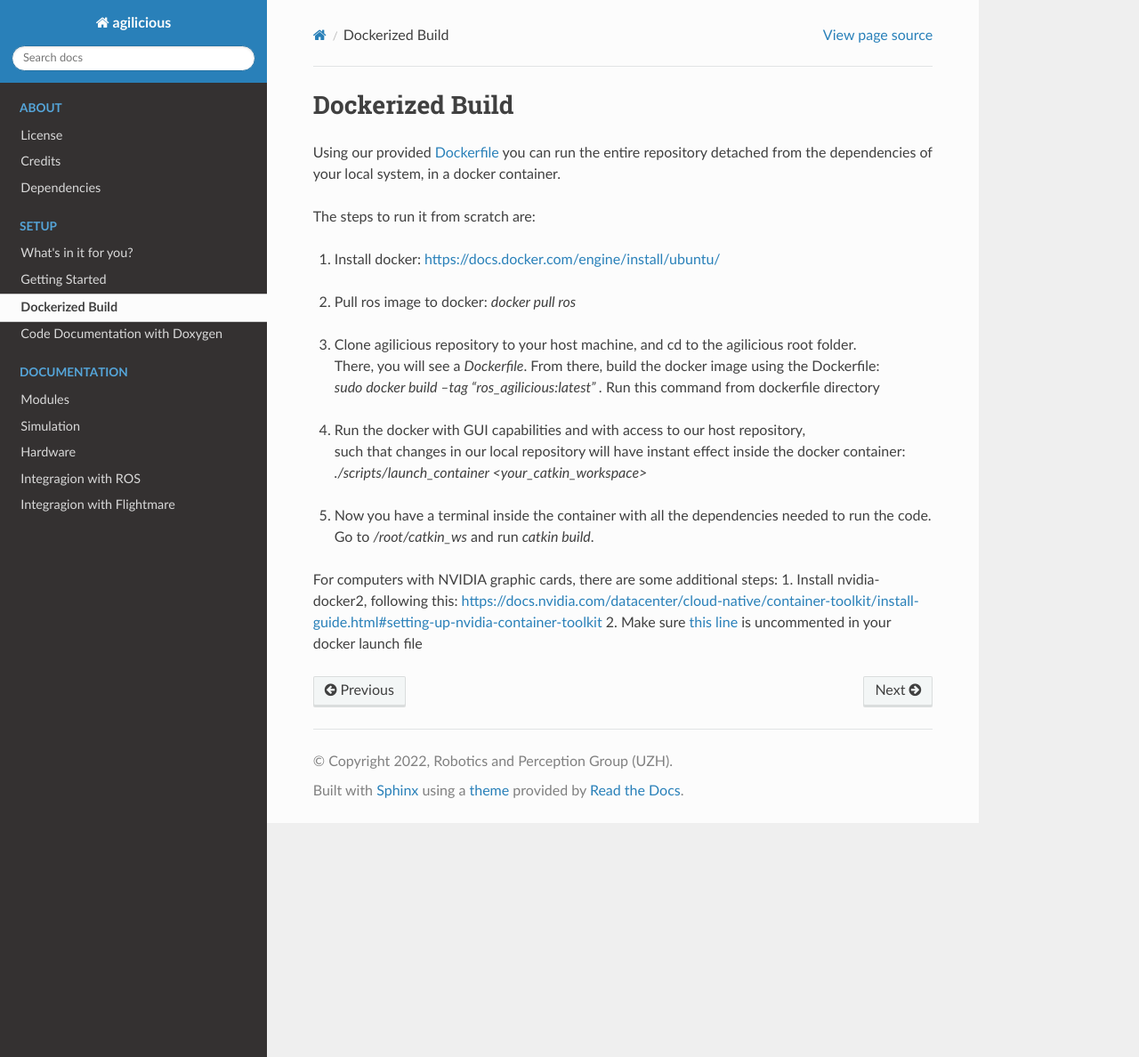
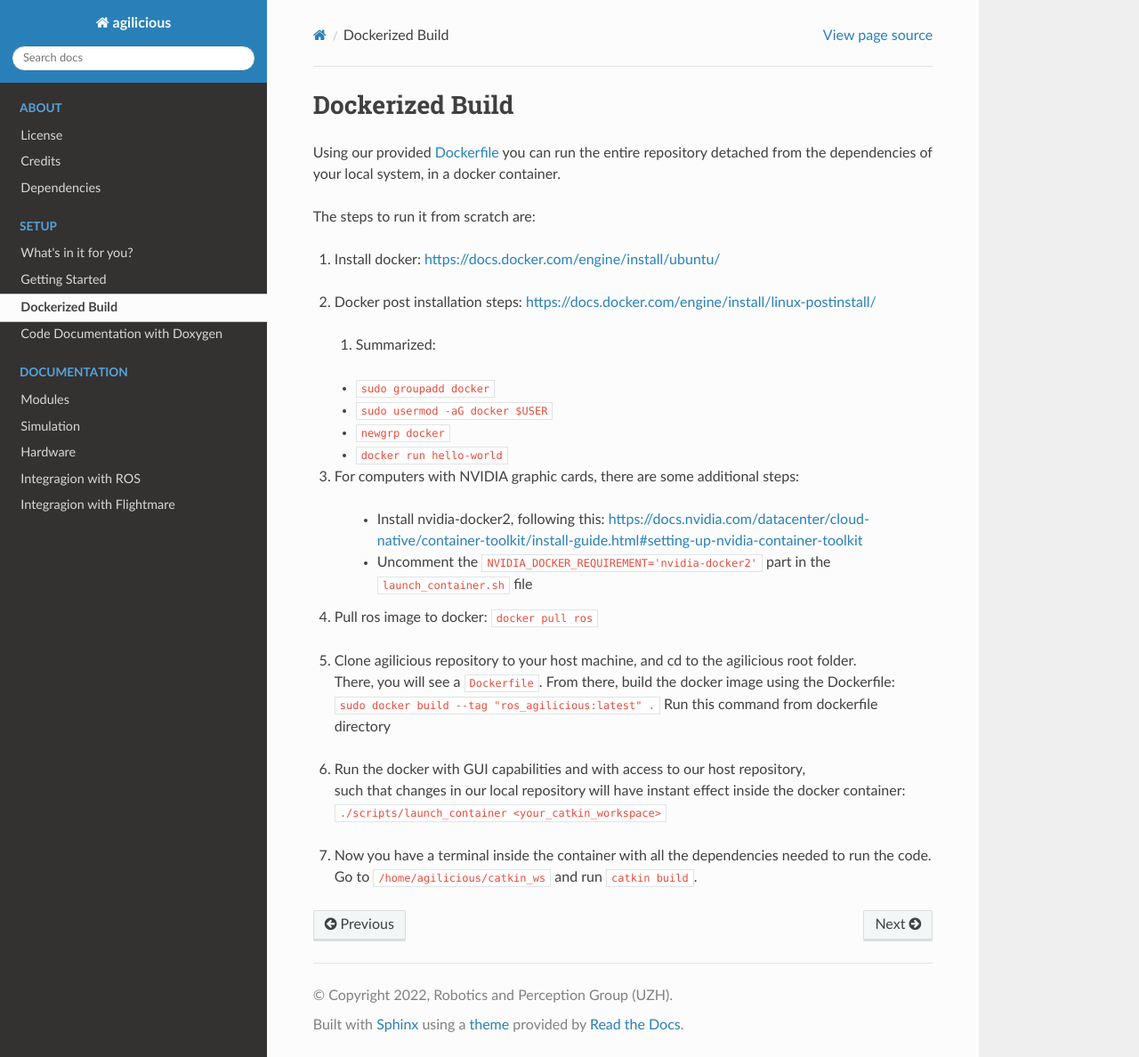
Before and after one commit to uzh-rpg/agilicious, a Sphinx documentation site: the page built from docs/setup/docker.rst, in a window 1280 px wide and 1188 px high. Shown: the whole window at 89% size. Built offline with Sphinx 7.4.7 and the Read the Docs theme 2.0.0, drawn with Linux system fonts in a browser that asks for light colours.

Commit message:
Docker part rewritten and reformatted

```diff
--- a/docs/setup/docker.rst
+++ b/docs/setup/docker.rst
@@ -1,23 +1,34 @@
+.. _ref-dockerized:
+
 ################
 Dockerized Build
 ################
 
-Using our provided `Dockerfile <https://github.com/uzh-rpg/agilicious/blob/main/Dockerfile>`__
+Using our provided `Dockerfile <https://github.com/uzh-rpg/agilicious/blob/main/Dockerfile>`_
 you can run the entire repository detached from the dependencies of your local system, in a docker container.
 
 The steps to run it from scratch are:
 
 #. | Install docker: https://docs.docker.com/engine/install/ubuntu/
-#. | Pull ros image to docker: `docker pull ros`
+#. | Docker post installation steps: https://docs.docker.com/engine/install/linux-postinstall/
+   #. | Summarized:
+
+   - :code:`sudo groupadd docker`
+   - :code:`sudo usermod -aG docker $USER`
+   - :code:`newgrp docker`
+   - :code:`docker run hello-world`
+
+#. | For computers with NVIDIA graphic cards, there are some additional steps:
+
+      - Install nvidia-docker2, following this: https://docs.nvidia.com/datacenter/cloud-native/container-toolkit/install-guide.html#setting-up-nvidia-container-toolkit
+      - Uncomment the :code:`NVIDIA_DOCKER_REQUIREMENT='nvidia-docker2'` part in the :code:`launch_container.sh` file
+
+#. | Pull ros image to docker: :code:`docker pull ros`
 #. | Clone agilicious repository to your host machine, and cd to the agilicious root folder.
-   | There, you will see a `Dockerfile`. From there, build the docker image using the Dockerfile:
-   | `sudo docker build --tag "ros_agilicious:latest" .` Run this command from dockerfile directory
+   | There, you will see a :code:`Dockerfile`. From there, build the docker image using the Dockerfile:
+   | :code:`sudo docker build --tag "ros_agilicious:latest" .` Run this command from dockerfile directory
 #. | Run the docker with GUI capabilities and with access to our host repository,
    | such that changes in our local repository will have instant effect inside the docker container:
-   | `./scripts/launch_container <your_catkin_workspace>`
+   | :code:`./scripts/launch_container <your_catkin_workspace>`
 #. | Now you have a terminal inside the container with all the dependencies needed to run the code.
-   | Go to `/root/catkin_ws` and run `catkin build`.
-
-For computers with NVIDIA graphic cards, there are some additional steps:
-1. Install nvidia-docker2, following this: https://docs.nvidia.com/datacenter/cloud-native/container-toolkit/install-guide.html#setting-up-nvidia-container-toolkit
-2. Make sure `this line <https://github.com/uzh-rpg/agilicious/blob/main/launch_container.sh#L10>`__ is uncommented in your docker launch file
+   | Go to :code:`/home/agilicious/catkin_ws` and run :code:`catkin build`.
```
Also changed, not shown: docs/setup/getting_started.rst (+9 -17 lines).
